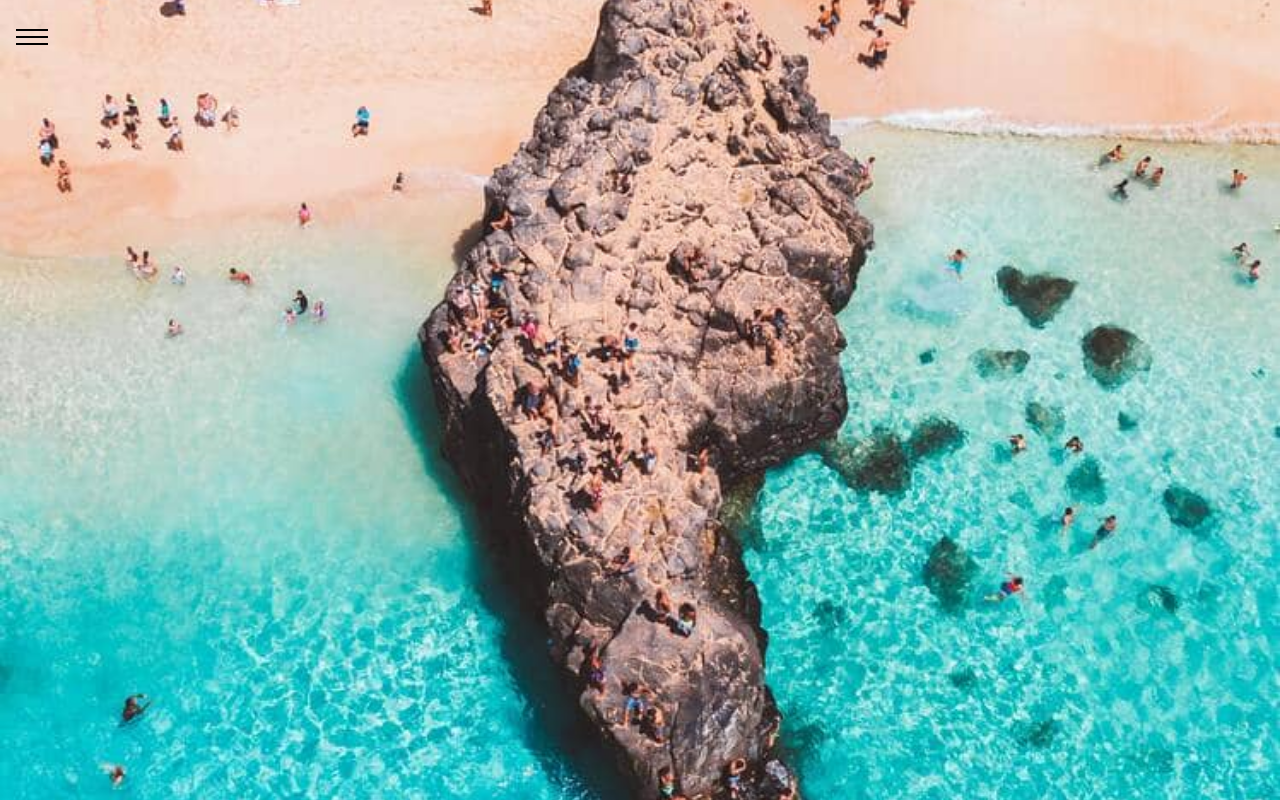
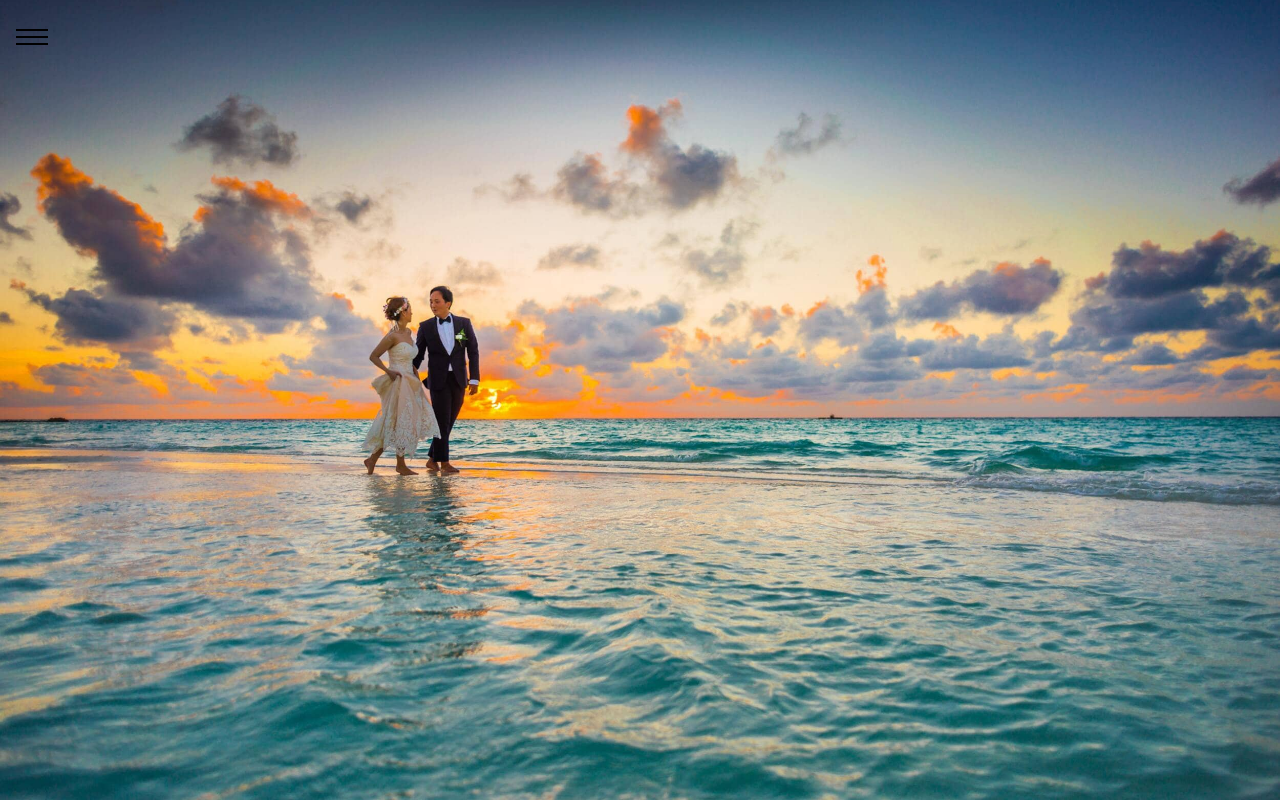
Before and after one commit to ianmat55/Shnl_Next, a Next.js app: page / in a window 1280 px wide. Built offline with nearby package versions, Linux system fonts and the light colour scheme.

Commit message:
issue with finding width fixed

```diff
--- a/pages/index.js
+++ b/pages/index.js
@@ -12,70 +12,78 @@ import desktop2 from '../public/assets/desktop_images/lifestyle.jpg'
 import desktop3 from '../public/assets/desktop_images/contact.jpg'
 import desktop4 from '../public/assets/desktop_images/about.jpg'
 
-const BackgroundImages = ({ mobileImages, desktopImages }) => {
+const useWindowSize = () => {
+	const [windowSize, setWindowSize] = useState({
+		width: undefined,
+		height: undefined,
+	});
+
+	useEffect(() => {
+		function handleResize() {
+			setWindowSize({
+				width: window.innerWidth,
+				height: window.innerHeight,
+			});
+		}
+		window.addEventListener('resize', handleResize);
+		handleResize();
+		return () => window.removeEventListener('resize', handleResize);
+	}, []); // empty array ensures effect is only run on inital render
+
+	return windowSize;
+}
+
+const BackgroundImages = ({ images, size }) => {
 	const [count, setCount] = useState(0);
 
-	let width = () => window.innerWidth;
-
 	useEffect(() => {
-		const incrementCount = setInterval(() => setCount(count === mobileImages.length - 1 ? 0 : count + 1), 9000);
+		const incrementCount = setInterval(() => setCount(count === images.length - 1 ? 0 : count + 1), 9000);
 		return () => clearInterval(incrementCount);
 	}, [count]);
-	console.log(width);
+
 	const transform = {
-		transform: `translateX(-${width * count}px)`,
-		transition: 'transform 0.6s ease-in-out',
+		// transform: `translateX(-${size.width * count}px)`,
+		// transition: 'transform 0.6s ease-in-out',
 		position: 'relative',
-		width: '100vw',
-		height: '100vh'
+		display: 'flex',
+		height: '100vh',
+		width: `${size.width * images.length}`
 	}
-
-	if (width) {
+	console.log(size.width)
 	return (
 		<div style={transform}>
-				{mobileImages.map((image, index) => {
+			{images.map((image, index) => {
 				return (
-						<div key={`img${index}`}>
+					<div className={styles.imageWrapper} key={`img${index}`}>
 						<Image
 							src={image}
 							alt={`img${index}`}
+							className={styles.imageWrapper}
 							layout='fill'
-								className={styles.imageWrapper}
 						/>
 					</div>
 			)
 			})}
 		</div>
 	)
-	} else {
-		return (
-			<>
-				{desktopImages.map((image, index) => {
-					return (
-						<div className={styles.backgroundContainer}>
-							<Image
-								src={image}
-								alt='idk'
-								key={index}
-								layout='fill'
-								className={styles.imageWrapper}
-							/>
-						</div>
-					)
-				})}
-			</>
-		)
-	}
 }
 
 
 export default function Home() {
 	const mobileImages = [img1, img2, img3, img4];
 	const desktopImages = [desktop1, desktop2, desktop3, desktop4];
+	const size = useWindowSize();
+	let background
+
+	if (size.width >= 800) {
+		background = <BackgroundImages images={desktopImages} size={size} />
+	} else {
+		background = <BackgroundImages images={mobileImages} size={size} />
+	};
 
 	return (
 		<section id={styles.home}>
-			<BackgroundImages mobileImages={mobileImages} desktopImages={desktopImages} />
+			{background}
 		</section>
 	)
 };
--- a/styles/Home.module.css
+++ b/styles/Home.module.css
@@ -2,22 +2,16 @@
   width: 100vw;
   height: 100vh;
   object-fit: cover;
+  position: relative;
 }
 
 #home {
   height: 100vh;
   width: 100vw;
   display: flex;
-  /* overflow: hidden;
-  overscroll-behavior: none;  */
+  overflow: hidden;
+  overscroll-behavior: none;
 }
-
-.backgroundContainer {
-  width: 100vw;
-  height: 100vh;
-  position: relative;
-}
-
 
 /* @media (min-width: 800px) {
   #mobileBackground {
```
Lines whose indentation alone changed are shown as unchanged.
